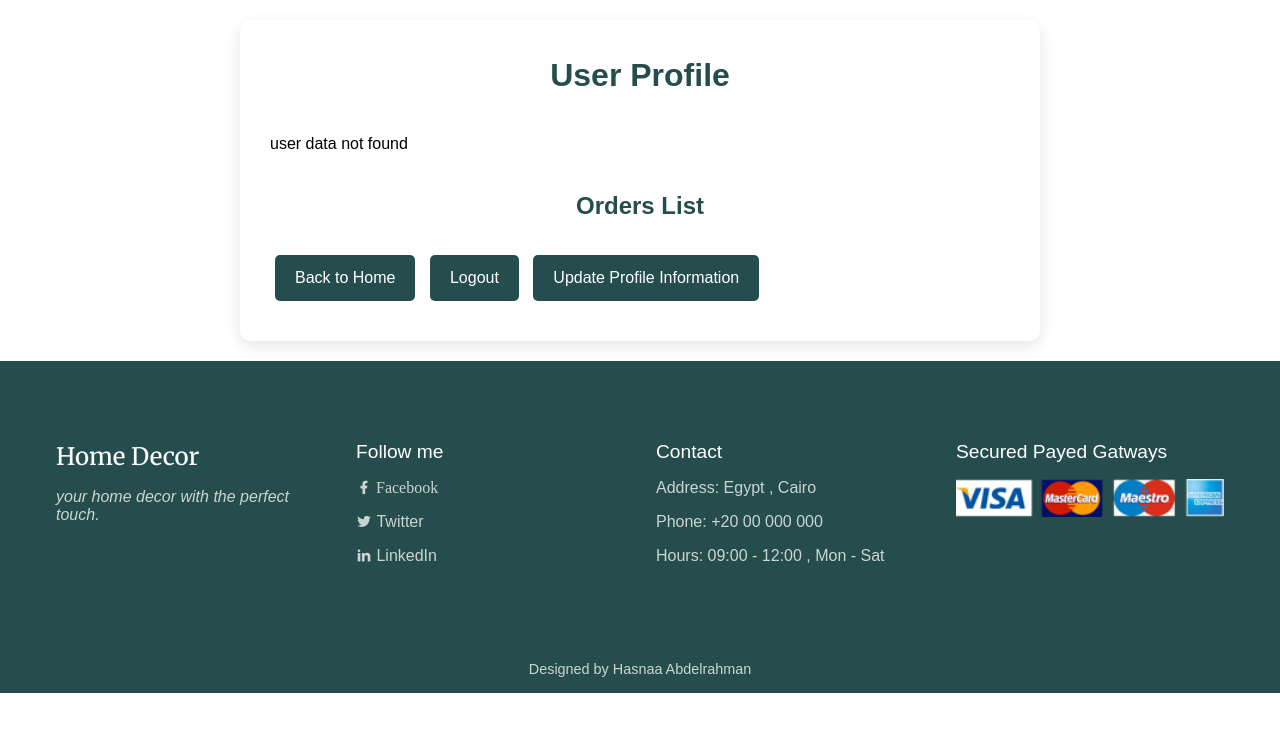
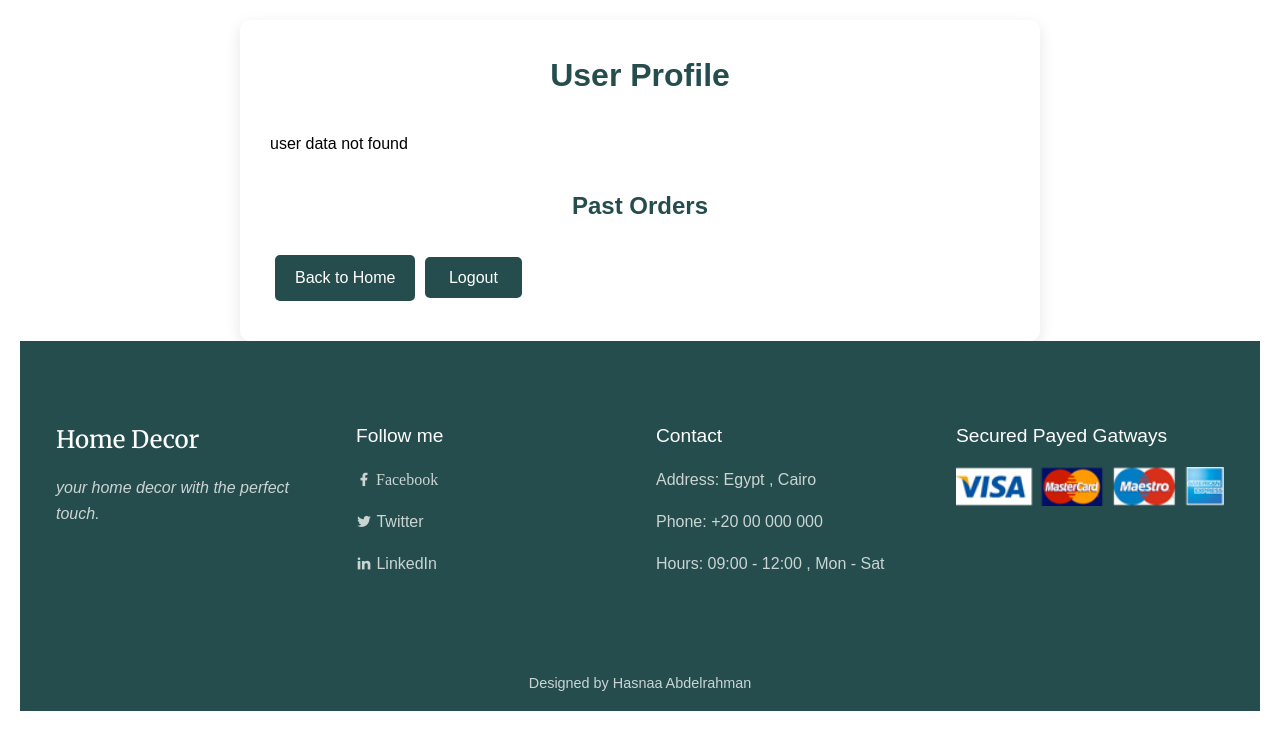
Before and after one commit to HAsNaaAbdelRahman/EPFL-Final-Project-Home-Decor, a Flask app: page /profile in a window 1280 px wide. Shown: the part 95-826 px from the top of the page. Before the commit the page ends 788 px from the top, so only its background shows below. Run offline with Flask 3, Linux system fonts and the light colour scheme; some libraries are stand-ins or nearby versions.

Commit message:
logout button

```diff
--- a/templates/profile.html
+++ b/templates/profile.html
@@ -49,18 +49,21 @@
 
 
     </nav>
+
     <div class="profilesection">
-        <div class="profile">
+
+
+    <div class="profile">
         <h1>User Profile</h1>
         <div id="profile-info" class="profile-info"></div>
-        <div id="orders" class="orders"> <h2> Orders List</h2>
-        <div id="orders-list"></div>
+        <div id="orders" class="orders">
+            <h2>Past Orders</h2>
+            <div id="orders-list"></div>
         </div>
-        <p><a href="/" class="button">Back to Home</a> <a href="/logout" class="button" id="logout-btn">Logout</a> <a href="" class="button">Update Profile Information</a></p>
-    </div>
+        <p><a href="/" class="button">Back to Home</a> <a href="/logout" class="logout-button">Logout</a></p>
     </div>
 
-    </div>
+
 
 
 <footer class="footer" id="contact">
@@ -110,6 +113,7 @@
 
 <script src="../static/js/profile.js"></script>
 <script src="../static/js/logout.js"></script>
+
 <script src="https://unpkg.com/scrollreveal"></script>
 
 
```
